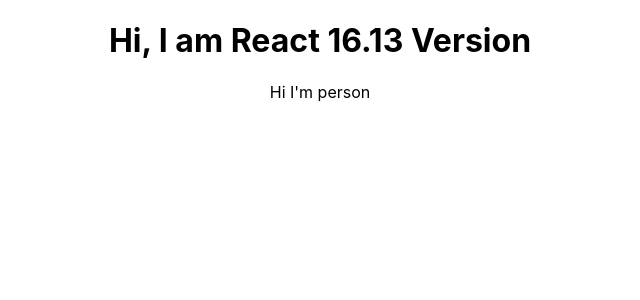
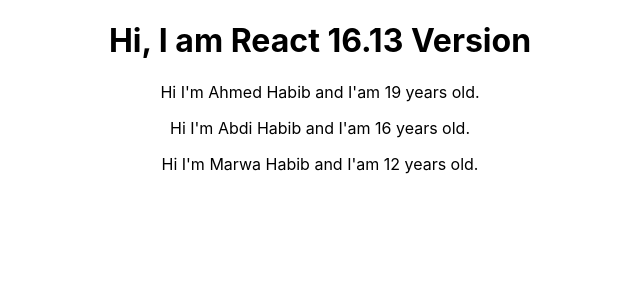
Before and after one commit to 4hmedhabib/React-learning, a React (Create React App) app in the folder my-app/: page / in a window 1280 px wide. Shown: the top 300 px of the page, without its empty margins (320-960 px from the left). Built offline with nearby package versions, Linux system fonts and the light colour scheme.

Commit message:
props lesson

```diff
--- a/my-app/src/App.js
+++ b/my-app/src/App.js
@@ -6,7 +6,9 @@
   return (
     <div className="App">
       <h1>Hi, I am React 16.13 Version</h1>
-      <Person />
+      <Person name="Ahmed Habib" age="19" />
+      <Person name="Abdi Habib" age="16" />
+      <Person name="Marwa Habib" age="12" />
     </div>
   );
 };
--- a/my-app/src/Person/Person.js
+++ b/my-app/src/Person/Person.js
@@ -1,7 +1,11 @@
 import React from "react";
 
-const person = () => {
-  return <p> Hi I'm person </p>;
+const person = (props) => {
+  return (
+    <p>
+      Hi I'm {props.name} and I'am {props.age} years old.
+    </p>
+  );
 };
 
 export default person;
```
